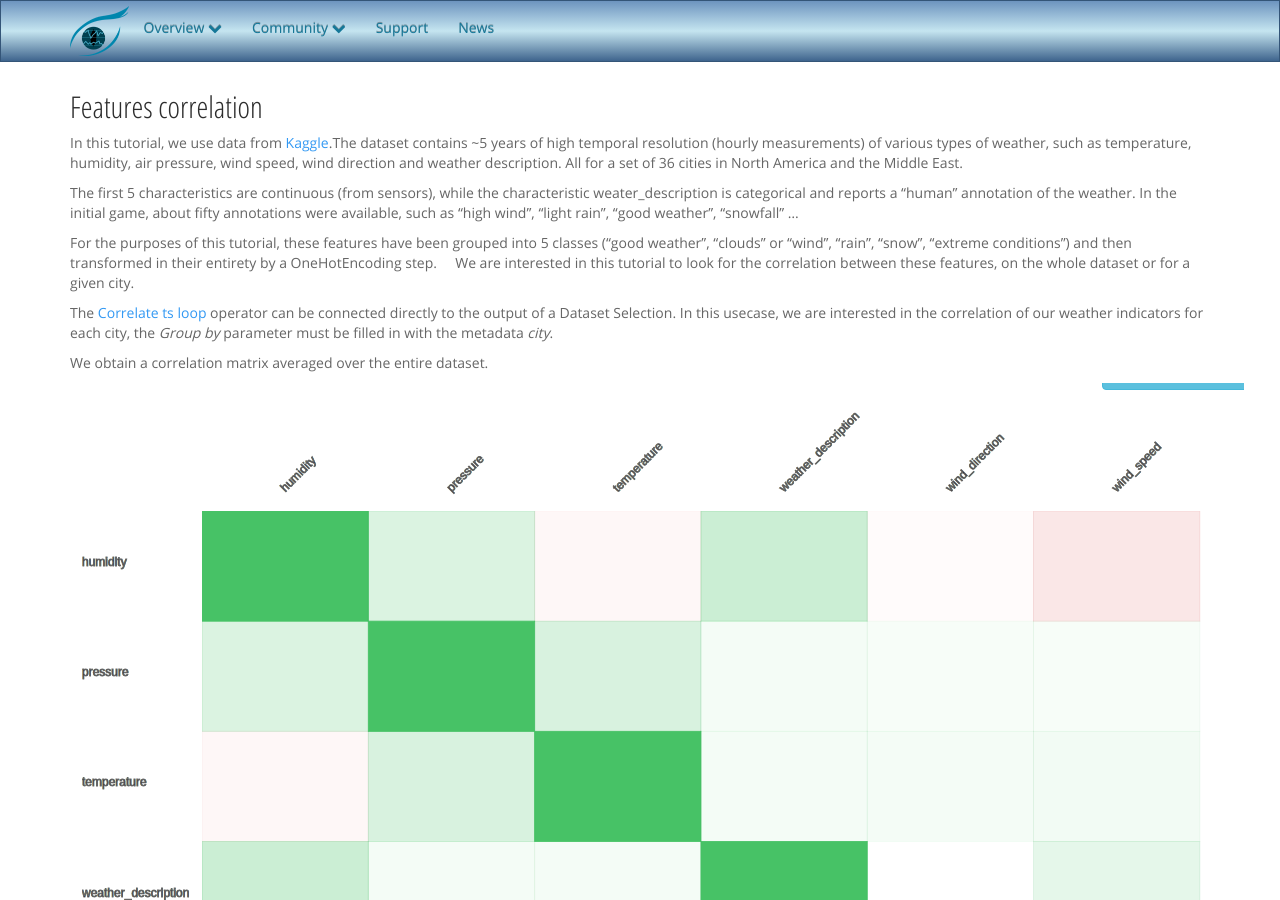
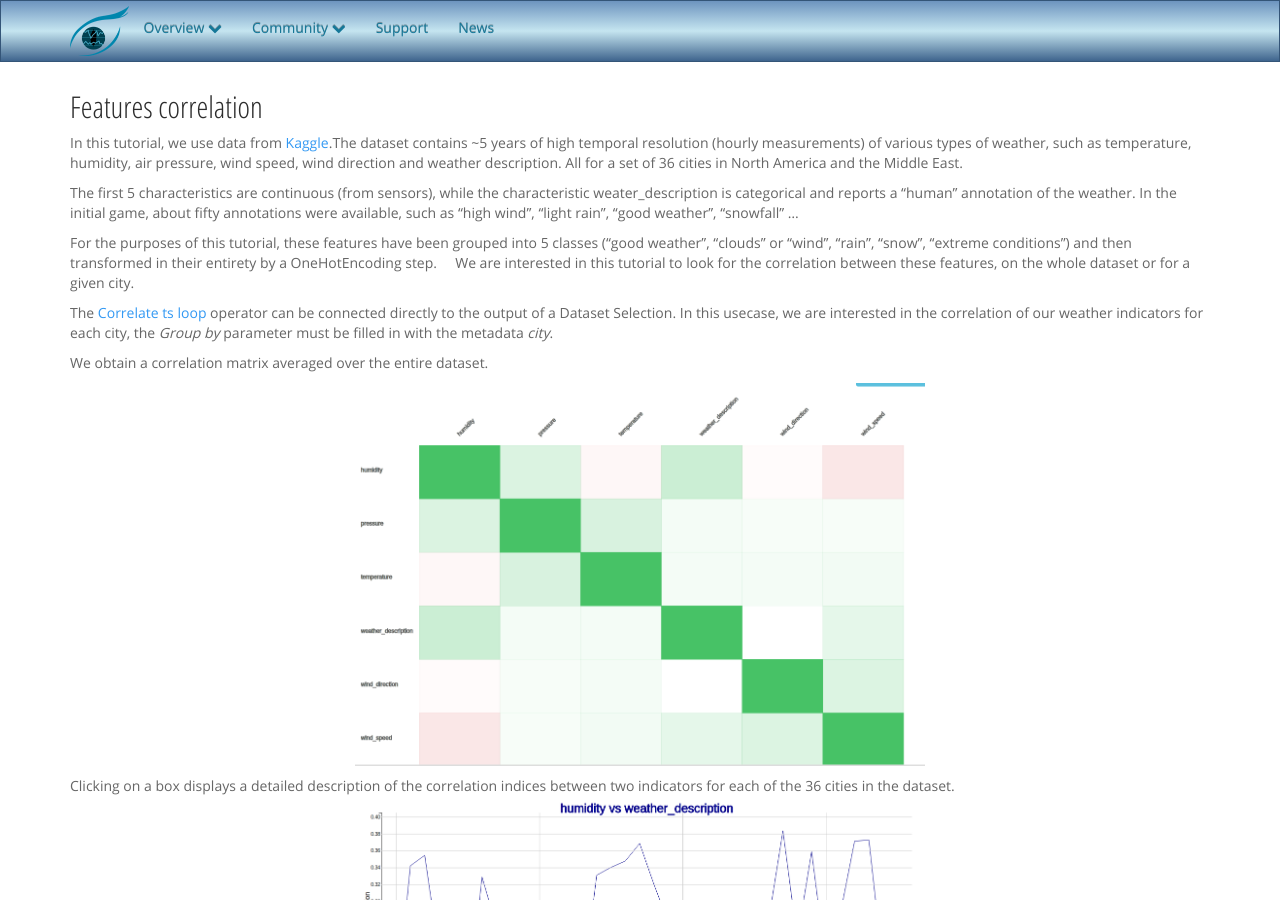
Before and after one commit to IKATS/ikats.github.io, a Jekyll site: the page built from doc/tutorials/tuto_corr.md, in a window 1280 px wide and 900 px high. Built offline with Jekyll 4.4.1, drawn with Linux system fonts in a browser that asks for light colours.

Commit message:
resize and center images

```diff
--- a/doc/tutorials/tuto_corr.md
+++ b/doc/tutorials/tuto_corr.md
@@ -21,7 +21,7 @@ The [Correlate ts loop](/doc/operators/correlateTsLoop.html) operator can be con
 
 We obtain a correlation matrix averaged over the entire dataset.
 
-![Alternate text](/img/tuto6/correlationLoop.png "correlation loop")
+![Alternate text](/img/tuto6/correlationLoop.png "correlation loop"){: width="900px" class="center"}
 
 Clicking on a box displays a detailed description of the correlation indices between two indicators for each of the 36 cities in the dataset.
-![Alternative text](/img/tuto6/humidity_vs_weather_desc.png "weather_description")
+![Alternative text](/img/tuto6/humidity_vs_weather_desc.png "weather_description"){: width="600px" class="center"}
```
